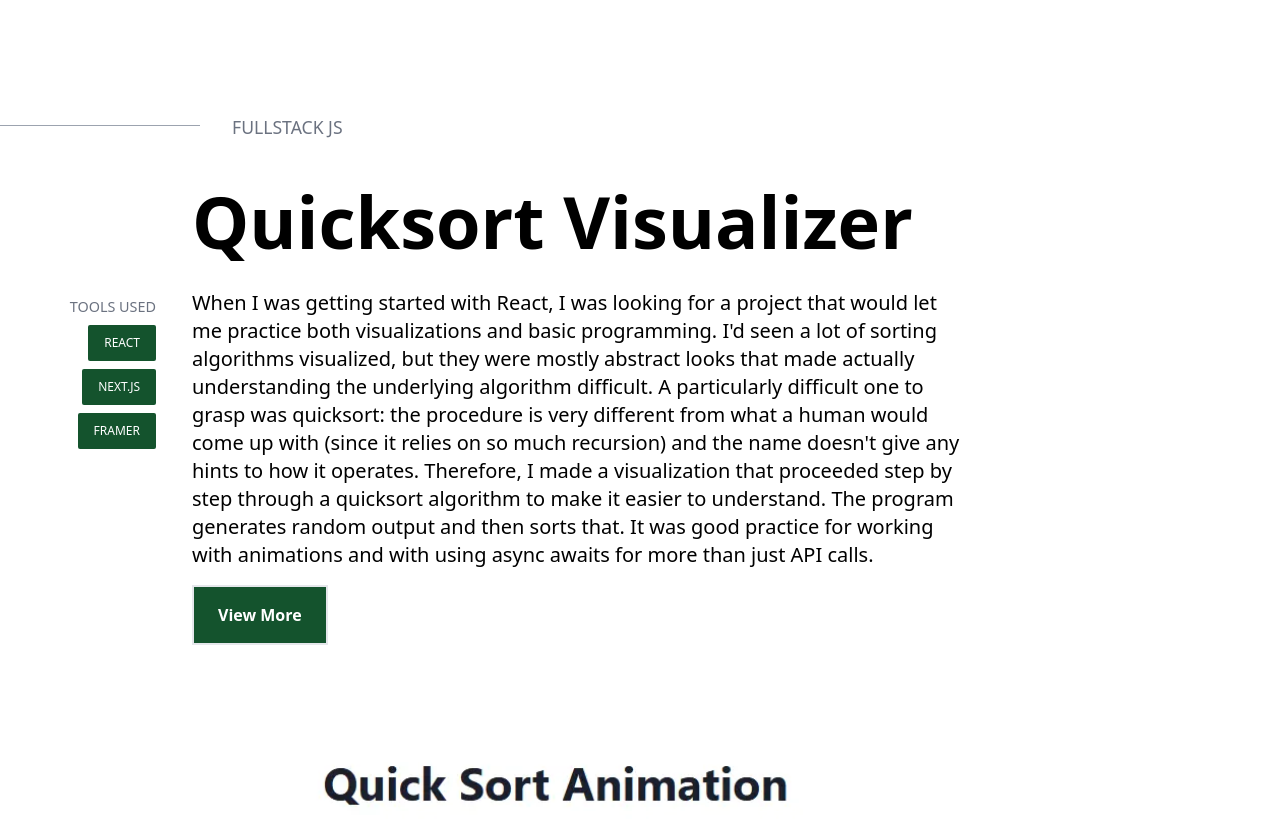
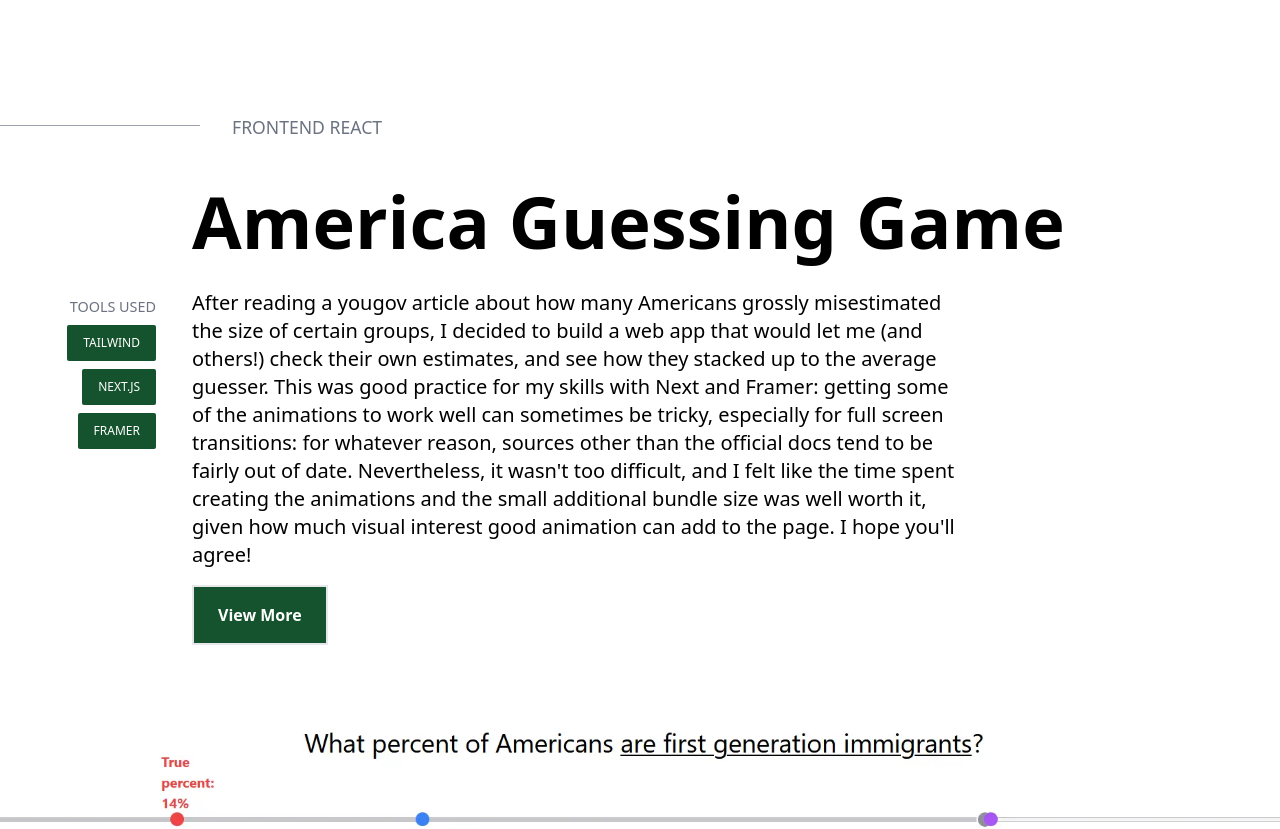
Before and after one commit to dfelsie/portfolio4, a Next.js app: page / in a window 1280 px wide. Shown: the part 971-1800 px from the top of the page. Built offline with nearby package versions, Linux system fonts and the light colour scheme.

Commit message:
Added in new project, removed unused image.

```diff
--- a/consts/projects.ts
+++ b/consts/projects.ts
@@ -1,6 +1,20 @@
 import { PortfolioProject } from "../Types/PortfolioProject";
 
 export const projsAry: PortfolioProject[] = [
+  {
+    desc: `After reading a yougov article about how many Americans grossly misestimated the size of certain groups, I decided to build
+    a web app that would let me (and others!) check their own estimates, and see how they stacked up to the average guesser.
+
+    This was good practice for my skills with Next and Framer: getting some of the animations to work well can sometimes be tricky,
+    especially for full screen transitions: for whatever reason, sources other than the official docs tend to be fairly out of date. Nevertheless,
+    it wasn't too difficult, and I felt like the time spent creating the animations and the small additional bundle size was well worth it, given how much
+    visual interest good animation can add to the page. I hope you'll agree!`,
+    toolList: ["Tailwind", "Next.JS", "Framer"],
+    imgLink: "/assets/images/ameriGuessCap.webp",
+    preTitle: "Frontend React",
+    projectTitle: "America Guessing Game",
+    link: "https://percentguess.vercel.app/",
+  },
   {
     desc: `When I was getting started with React, I was looking for a project that would let me practice both visualizations and
     basic programming. I'd seen a lot of sorting algorithms visualized, but they were mostly abstract looks that
@@ -29,14 +43,7 @@ export const projsAry: PortfolioProject[] = [
     preTitle: "Fullstack JS",
     toolList: ["React", "Next.JS", "Framer"],
   },
-  /*   {
-    desc: "A simple mock up for a client's product site, built with responsive styling in mind.",
-    link: "https://sampleproductpage.vercel.app/",
-    projectTitle: "Product Mock Up",
-    imgLink: "/assets/images/sampleproductsite.webp",
-    preTitle: "Fullstack JS",
-    toolList: ["React", "Next.JS", "Framer"],
-  }, */
+
   {
     desc: `Shortly before the release of Chat-GPT, I wanted to try training an openAI model with custom data and practice my data cleaning.
     The goal was to take prompts and show summaries from an API endpoint, and use these to train an Davinci model. Then, I wanted to see
```
Also changed, not shown: public/assets/images/ameriGuessCap.webp (added), public/headshot.jpg (deleted).
